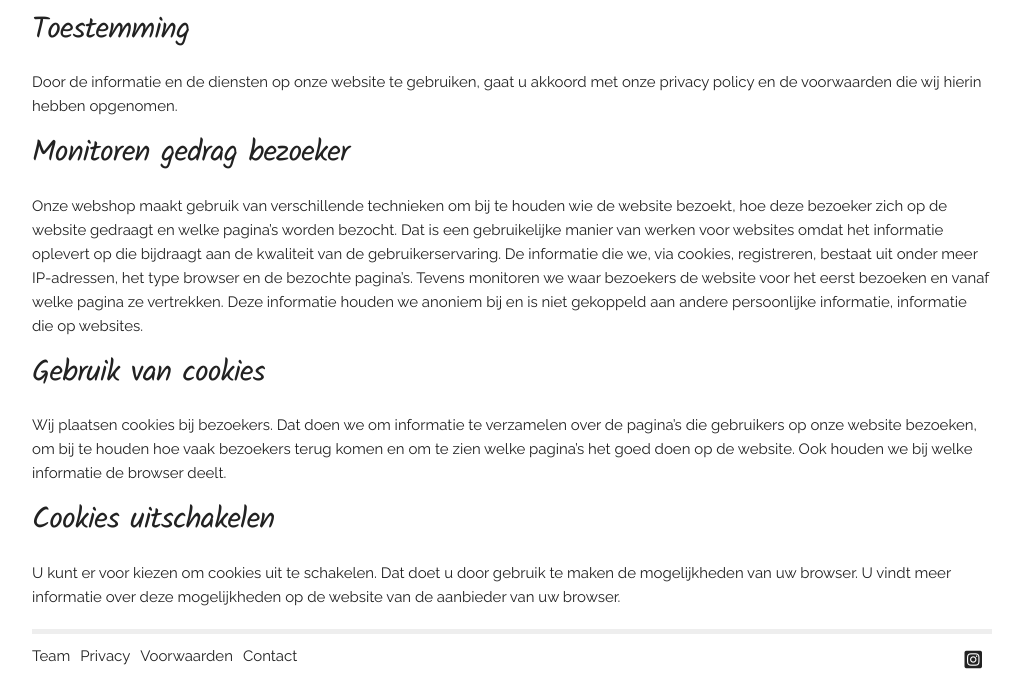
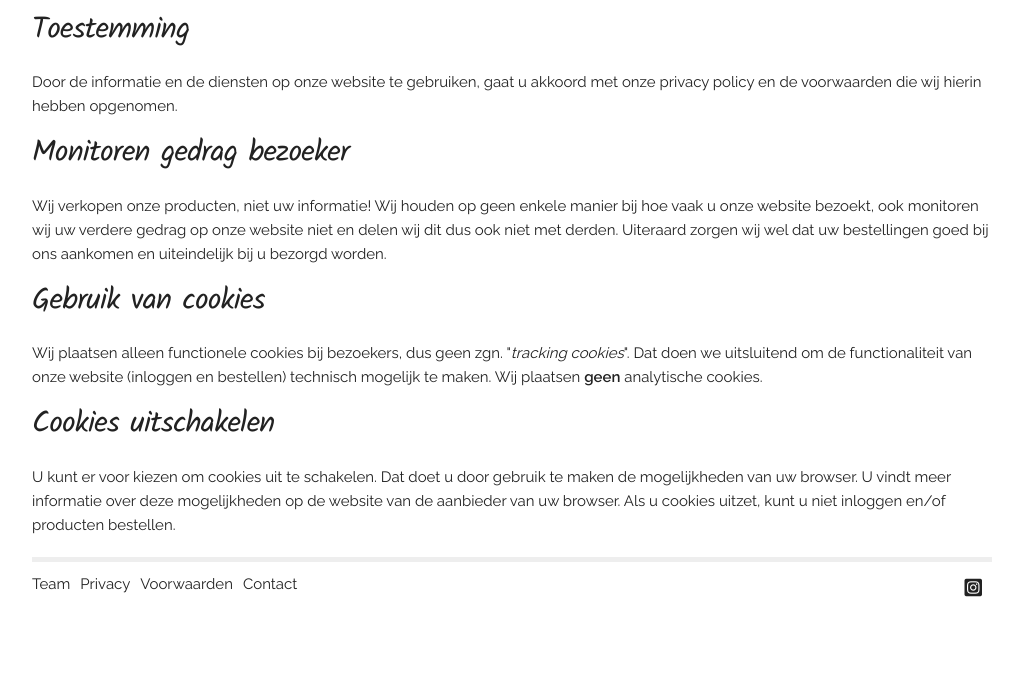
Before and after one commit to mightymax/cc-by-an, a PHP site: page /index.php?page=privacy in a window 1280 px wide. Shown: the part 412-1096 px from the top of the page, without its empty margins (128-1151 px from the left). After the commit the page ends 1009 px from the top, so only its background shows below. Run offline with PHP 8.4, Linux system fonts and the light colour scheme.

Commit message:
Update privacy statement

```diff
--- a/pages/privacy.php
+++ b/pages/privacy.php
@@ -9,21 +9,15 @@
     <p>Door de informatie en de diensten op onze website te gebruiken, gaat u akkoord met onze privacy
         policy en de voorwaarden die wij hierin hebben opgenomen.</p>
     <h4>Monitoren gedrag bezoeker</h4>
-    <p>Onze webshop maakt gebruik van verschillende technieken om bij te houden wie de website
-        bezoekt, hoe deze bezoeker zich op de website gedraagt en welke pagina’s worden bezocht. Dat
-        is een gebruikelijke manier van werken voor websites omdat het informatie oplevert op die
-        bijdraagt aan de kwaliteit van de gebruikerservaring. De informatie die we, via cookies, registreren,
-        bestaat uit onder meer IP-adressen, het type browser en de bezochte pagina’s.
-        Tevens monitoren we waar bezoekers de website voor het eerst bezoeken en vanaf welke pagina
-        ze vertrekken. Deze informatie houden we anoniem bij en is niet gekoppeld aan andere
-        persoonlijke informatie, informatie die op websites.</p>
+    <p>Wij verkopen onze producten, niet uw informatie!
+    Wij houden op geen enkele manier bij hoe vaak u onze website bezoekt, ook monitoren wij uw verdere gedrag op onze website niet
+    en delen wij dit dus ook niet met derden.
+    Uiteraard zorgen wij wel dat uw bestellingen goed bij ons aankomen en uiteindelijk bij u bezorgd worden.</p>
     <h4>Gebruik van cookies</h4>
-    <p>Wij plaatsen cookies bij bezoekers. Dat doen we om informatie te verzamelen over de
-        pagina’s die gebruikers op onze website bezoeken, om bij te houden hoe vaak bezoekers terug
-        komen en om te zien welke pagina’s het goed doen op de website. Ook houden we bij welke
-        informatie de browser deelt.</p>
+    <p>Wij plaatsen alleen functionele cookies bij bezoekers, dus geen zgn. "<em>tracking cookies</em>". Dat doen we uitsluitend om de functionaliteit van onze website (inloggen en bestellen)
+    technisch mogelijk te maken. Wij plaatsen <strong>geen</strong> analytische cookies.</p>
     <h4>Cookies uitschakelen</h4>
     <p>U kunt er voor kiezen om cookies uit te schakelen. Dat doet u door gebruik te maken de
         mogelijkheden van uw browser. U vindt meer informatie over deze mogelijkheden op de website
-        van de aanbieder van uw browser.</p>
+        van de aanbieder van uw browser. Als u cookies uitzet, kunt u niet inloggen en/of producten bestellen.</p>
 </article>
```
